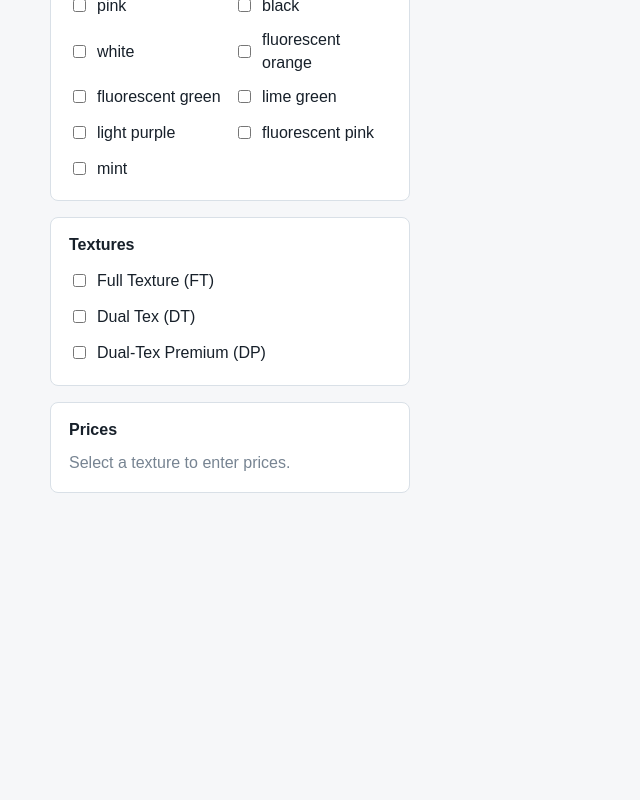
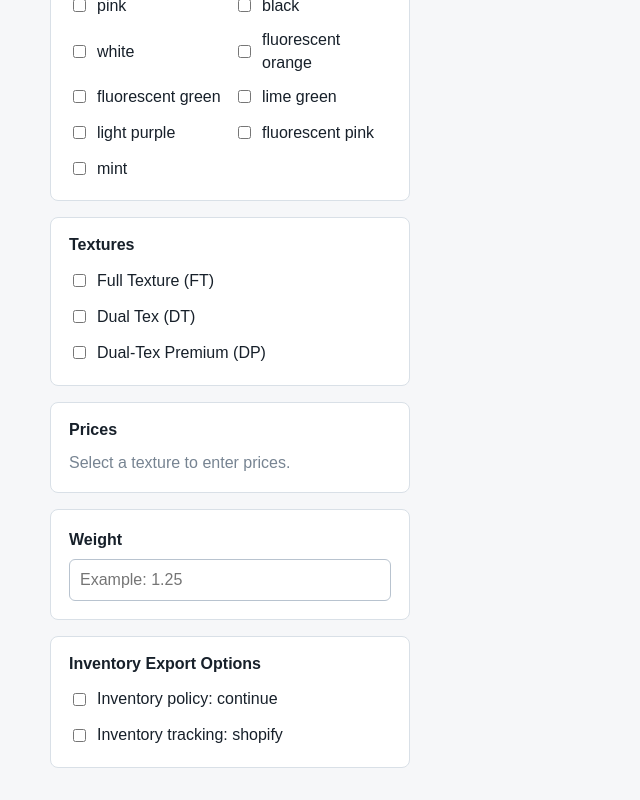
Before and after one commit to dbarks508/Hold-Variant-Tool, a React (Vite) app: page / in a window 1280 px wide. Shown: the part 533-1333 px from the top of the page, without its empty margins (0-640 px from the left). Before the commit the page ends 1058 px from the top, so only its background shows below. Built offline with nearby package versions, Linux system fonts and the light colour scheme.

Commit message:
add export weight and inventory options

```diff
--- a/src/App.jsx
+++ b/src/App.jsx
@@ -15,6 +15,8 @@ import CsvDownloadButton from "./components/CsvDownloadButton";
 import CsvPreviewButton from "./components/CsvPreviewButton";
 import TexturePriceInputs from "./components/TexturePriceInputs";
 import DtBaseColorSelector from "./components/DtBaseColorSelector";
+import WeightInput from "./components/WeightInput";
+import InventoryExportOptions from "./components/InventoryExportOptions";
 
 function App() {
   const [parentSku, setParentSku] = useState("");
@@ -22,7 +24,16 @@ function App() {
   const [selectedTextures, setSelectedTextures] = useState([]);
   const [selectedMfgr, setSelectedMfgr] = useState(null);
   const [pricesByTexture, setPricesByTexture] = useState({});
+  const [weight, setWeight] = useState("");
+  const [inventoryPolicyEnabled, setInventoryPolicyEnabled] = useState(false);
+  const [inventoryTrackingEnabled, setInventoryTrackingEnabled] =
+    useState(false);
   const [selectedDtBaseColors, setSelectedDtBaseColors] = useState([]);
+
+  const inventoryOptions = {
+    policy: inventoryPolicyEnabled ? "continue" : "",
+    tracking: inventoryTrackingEnabled ? "shopify" : "",
+  };
 
   function updateSelectedMfgr(mfgr) {
     setSelectedMfgr(mfgr);
@@ -86,16 +97,37 @@ function App() {
             pricesByTexture={pricesByTexture}
             setPricesByTexture={setPricesByTexture}
           />
+
+          <WeightInput weight={weight} setWeight={setWeight} />
+
+          <InventoryExportOptions
+            inventoryPolicyEnabled={inventoryPolicyEnabled}
+            setInventoryPolicyEnabled={setInventoryPolicyEnabled}
+            inventoryTrackingEnabled={inventoryTrackingEnabled}
+            setInventoryTrackingEnabled={setInventoryTrackingEnabled}
+          />
         </div>
 
         <div className="preview-panel">
           <VariantPreview
             variants={variants}
             parentSku={parentSku}
+            weight={weight}
+            inventoryOptions={inventoryOptions}
             actions={
               <>
-                <CsvPreviewButton variants={variants} parentSku={parentSku} />
-                <CsvDownloadButton variants={variants} parentSku={parentSku} />
+                <CsvPreviewButton
+                  variants={variants}
+                  parentSku={parentSku}
+                  weight={weight}
+                  inventoryOptions={inventoryOptions}
+                />
+                <CsvDownloadButton
+                  variants={variants}
+                  parentSku={parentSku}
+                  weight={weight}
+                  inventoryOptions={inventoryOptions}
+                />
               </>
             }
           />
--- a/src/components/CsvDownloadButton.jsx
+++ b/src/components/CsvDownloadButton.jsx
@@ -1,6 +1,6 @@
 import { exportVariantsToCsv } from "../utils/exportCsv";
 
-function CsvDownloadButton({ variants, parentSku }) {
+function CsvDownloadButton({ variants, parentSku, weight, inventoryOptions }) {
   const isDisabled = !variants || variants.length === 0;
 
   return (
@@ -8,7 +8,9 @@ function CsvDownloadButton({ variants, parentSku }) {
       className="download-button"
       type="button"
       disabled={isDisabled}
-      onClick={() => exportVariantsToCsv(variants, parentSku)}
+      onClick={() =>
+        exportVariantsToCsv(variants, parentSku, weight, inventoryOptions)
+      }
     >
       Download CSV
     </button>
--- a/src/components/CsvPreviewButton.jsx
+++ b/src/components/CsvPreviewButton.jsx
@@ -2,20 +2,28 @@ import { useState } from "react";
 
 import { getVariantCsvRows } from "../utils/exportCsv";
 
-const csvHeaders = [
+const baseCsvHeaders = [
   "handle",
   "option value 1",
   "variant sku",
   "variant price",
   "weight",
-  "inventory policy",
-  "inventory tracking",
 ];
 
-function CsvPreviewButton({ variants, parentSku }) {
+function CsvPreviewButton({ variants, parentSku, weight, inventoryOptions }) {
   const [isOpen, setIsOpen] = useState(false);
   const isDisabled = !variants || variants.length === 0;
-  const rows = getVariantCsvRows(variants, parentSku);
+  const rows = getVariantCsvRows(
+    variants,
+    parentSku,
+    weight,
+    inventoryOptions,
+  );
+  const csvHeaders = [
+    ...baseCsvHeaders,
+    ...(inventoryOptions?.policy ? ["inventory policy"] : []),
+    ...(inventoryOptions?.tracking ? ["inventory tracking"] : []),
+  ];
 
   return (
     <>
--- /dev/null
+++ b/src/components/InventoryExportOptions.jsx
@@ -0,0 +1,34 @@
+function InventoryExportOptions({
+  inventoryPolicyEnabled,
+  setInventoryPolicyEnabled,
+  inventoryTrackingEnabled,
+  setInventoryTrackingEnabled,
+}) {
+  return (
+    <section className="tool-section">
+      <h2>Inventory Export Options</h2>
+
+      <div className="option-grid">
+        <label className="option-row">
+          <input
+            type="checkbox"
+            checked={inventoryPolicyEnabled}
+            onChange={(e) => setInventoryPolicyEnabled(e.target.checked)}
+          />
+          <span>Inventory policy: continue</span>
+        </label>
+
+        <label className="option-row">
+          <input
+            type="checkbox"
+            checked={inventoryTrackingEnabled}
+            onChange={(e) => setInventoryTrackingEnabled(e.target.checked)}
+          />
+          <span>Inventory tracking: shopify</span>
+        </label>
+      </div>
+    </section>
+  );
+}
+
+export default InventoryExportOptions;
--- a/src/components/VariantPreview.jsx
+++ b/src/components/VariantPreview.jsx
@@ -7,15 +7,25 @@ const copyHeaders = [
   "option value 1",
   "variant sku",
   "variant price",
+  "weight",
 ];
 
-function VariantPreview({ variants = [], parentSku = "", actions = null }) {
+function VariantPreview({
+  variants = [],
+  parentSku = "",
+  weight = "",
+  inventoryOptions = {},
+  actions = null,
+}) {
   const [isCopied, setIsCopied] = useState(false);
 
   async function copyTable() {
-    const rows = getVariantCsvRows(variants, parentSku).map((row) =>
-      copyHeaders.map((header) => row[header]),
-    );
+    const rows = getVariantCsvRows(
+      variants,
+      parentSku,
+      weight,
+      inventoryOptions,
+    ).map((row) => copyHeaders.map((header) => row[header]));
     const tableText = [copyHeaders, ...rows]
       .map((row) => row.map((value) => value || "").join("\t"))
       .join("\n");
--- /dev/null
+++ b/src/components/WeightInput.jsx
@@ -0,0 +1,18 @@
+function WeightInput({ weight, setWeight }) {
+  return (
+    <section className="tool-section">
+      <label className="field">
+        <span className="field-label">Weight</span>
+        <input
+          className="text-input"
+          type="text"
+          value={weight}
+          onChange={(e) => setWeight(e.target.value)}
+          placeholder="Example: 1.25"
+        />
+      </label>
+    </section>
+  );
+}
+
+export default WeightInput;
--- a/src/utils/exportCsv.jsx
+++ b/src/utils/exportCsv.jsx
@@ -1,27 +1,54 @@
 import Papa from "papaparse";
 
-export function getVariantCsvRows(variants = [], parentSku = "") {
-  return variants.map((variant) => ({
-    handle: parentSku || "",
-    "option value 1": variant.title,
-    "variant sku": variant.sku,
-    "variant price": variant.price || "",
-    weight: "",
-    "inventory policy": "",
-    "inventory tracking": "",
-  }));
+export function getVariantCsvRows(
+  variants = [],
+  parentSku = "",
+  weight = "",
+  inventoryOptions = {},
+) {
+  return variants.map((variant) => {
+    const row = {
+      handle: parentSku || "",
+      "option value 1": variant.title,
+      "variant sku": variant.sku,
+      "variant price": variant.price || "",
+      weight,
+    };
+
+    if (inventoryOptions.policy) {
+      row["inventory policy"] = inventoryOptions.policy;
+    }
+
+    if (inventoryOptions.tracking) {
+      row["inventory tracking"] = inventoryOptions.tracking;
+    }
+
+    return row;
+  });
 }
 
-export function buildVariantsCsv(variants = [], parentSku = "") {
-  return Papa.unparse(getVariantCsvRows(variants, parentSku));
+export function buildVariantsCsv(
+  variants = [],
+  parentSku = "",
+  weight = "",
+  inventoryOptions = {},
+) {
+  return Papa.unparse(
+    getVariantCsvRows(variants, parentSku, weight, inventoryOptions),
+  );
 }
 
-export function exportVariantsToCsv(variants, parentSku = "variants") {
+export function exportVariantsToCsv(
+  variants,
+  parentSku = "variants",
+  weight = "",
+  inventoryOptions = {},
+) {
   if (!variants || variants.length === 0) {
     return;
   }
 
-  const csv = buildVariantsCsv(variants, parentSku);
+  const csv = buildVariantsCsv(variants, parentSku, weight, inventoryOptions);
 
   const blob = new Blob([csv], {
     type: "text/csv;charset=utf-8;",
```
